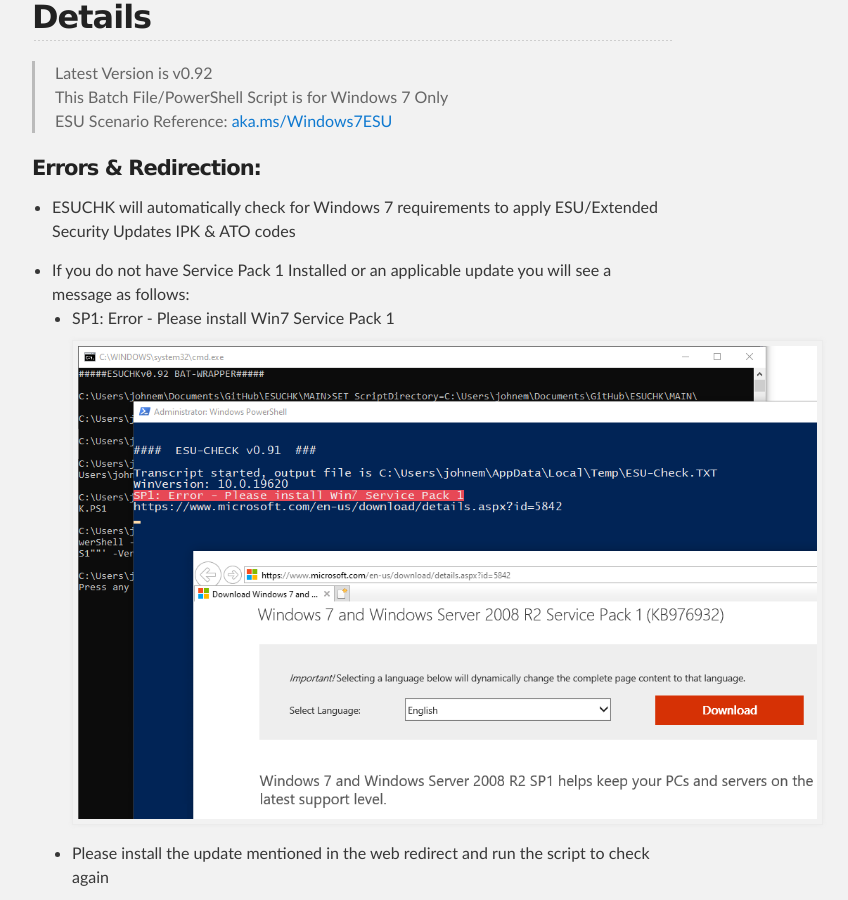
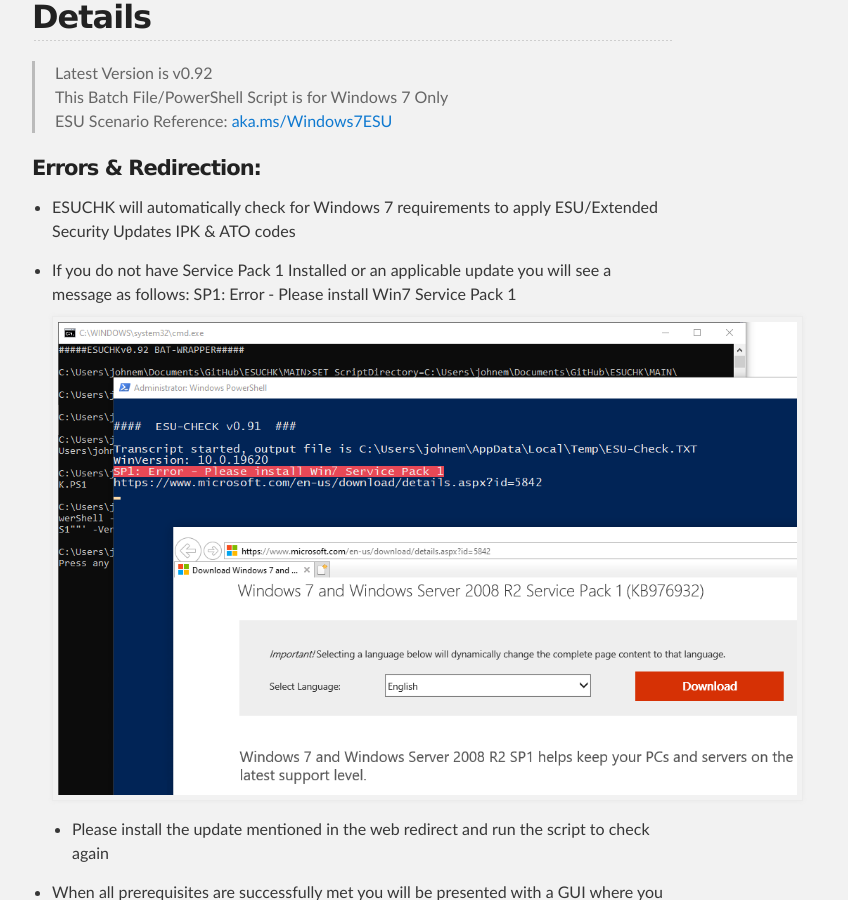
Before and after one commit to johnem-msft/ESUCHK, a Jekyll site: the page built from index.md, in a window 1280 px wide and 900 px high, scrolled down 1578 px. Shown: the whole window, without its empty margins (288-1136 px from the left). Built offline with Jekyll 4.4.1, drawn with Linux system fonts in a browser that asks for light colours; our own code applies the rules of GitHub Pages for plain Markdown files; part of the change alters nothing that is shown.

```diff
--- a/index.md
+++ b/index.md
@@ -31,8 +31,7 @@ Set-ExecutionPolicy Unrestricted
 
 - ESUCHK will automatically check for Windows 7 requirements to apply ESU/Extended Security Updates IPK & ATO codes
 
-- If you do not have Service Pack 1 Installed or an applicable update you will see a message as follows:
-  - SP1: Error - Please install Win7 Service Pack 1
+- If you do not have Service Pack 1 Installed or an applicable update you will see a message as follows: SP1: Error - Please install Win7 Service Pack 1
 ![ErrorRedirect](https://raw.githubusercontent.com/johnem-msft/ESUCHK/master/assets/images/errorredirect.png)
   - Please install the update mentioned in the web redirect and run the script to check again
 
@@ -41,8 +40,9 @@ Set-ExecutionPolicy Unrestricted
   - Enter your PK and select your year and choose OK (Year 1 is selected by default)
 
 - slmgr.vbs will automatically be queried for /IPK and /ATO commands
+![slmgrSucess](https://raw.githubusercontent.com/johnem-msft/ESUCHK/master/assets/images/success.png)
   - slmgt.vbs will issue a success after successfully processing these commands
-![slmgrSucess](https://raw.githubusercontent.com/johnem-msft/ESUCHK/master/assets/images/success.png)
+
 
 ### Scripts
 
```
